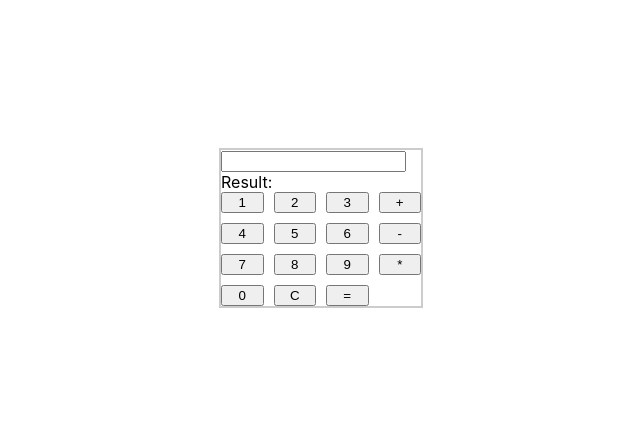
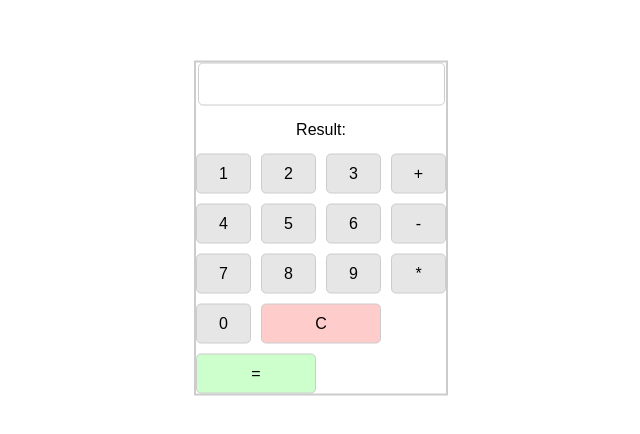
Before and after one commit to mounikagollu1996/tdd-calculator, a React (Create React App) app in the folder react-calculator-tdd/: page / in a window 1280 px wide. Shown: the part 172-606 px from the top of the page, without its empty margins (319-959 px from the left). Built offline with nearby package versions, Linux system fonts and the light colour scheme.

Commit message:
refactor UI

```diff
--- a/react-calculator-tdd/src/App.css
+++ b/react-calculator-tdd/src/App.css
@@ -2,17 +2,53 @@
 .main-container {
   position: relative;
   height: 100vh;
+  font-family: Arial, Helvetica, sans-serif;
 }
 .calculator-container {
   position: absolute;
   top: 50%;
   left: 50%;
   transform: translate(-50%,-50%);
+  display: inline-block;
   border: 2px solid #ccc;
-  width: 200px;
+  width: 250px;
+  text-align: center;
+}
+.calculator-input {
+  width: 90%;
+  padding: 10px;
+  font-size: 18px;
+  margin-bottom: 15px;
+  border: 1px solid #ccc;
+  border-radius: 5px;
+  text-align: right;
 }
 .buttons-container {
   display: grid;
   grid-template-columns: repeat(4,1fr);
   gap: 10px;
 }
+.result {
+  font-size: 16px;
+  margin-bottom: 15px;
+}
+.calculator-button {
+  padding: 10px 0;
+  font-size: 16px;
+  border: 1px solid #ccc;
+  border-radius: 5px;
+  background-color: #e6e6e6;
+  cursor: pointer;
+  transition: background-color 0.2s ease;
+}
+.calculator-button:hover {
+  background-color: #d4d4d4;
+}
+.calculator-button.equal {
+  grid-column: span 2;
+  background-color: #ccffcc;
+}
+.calculator-button.clear {
+  grid-column: span 2;
+  background-color: #ffcccc;
+}
--- a/react-calculator-tdd/src/App.js
+++ b/react-calculator-tdd/src/App.js
@@ -22,13 +22,14 @@ function App() {
   return (
     <div className="main-container">
       <div className="calculator-container">
-        <input type="text" value={input} readOnly className="" />
-        <div>Result: {result}</div>
+        <input type="text" value={input} readOnly className="calculator-input" />
+        <div className="result">Result: {result}</div>
         <div className="buttons-container">
           {[1, 2, 3, "+", 4, 5, 6, "-", 7, 8, 9, "*", 0, "C", "="].map(
             (value, index) => (
               <button
                 key={index}
+                className={`calculator-button ${value === "C" ? " clear" : value === "=" ? " equal" : ""}`}
                 onClick={
                   value === "C"
                     ? clearInput
```
